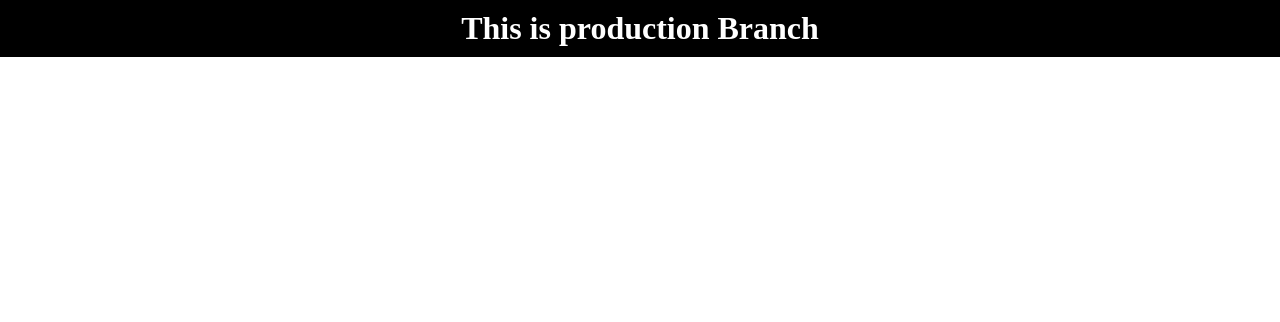
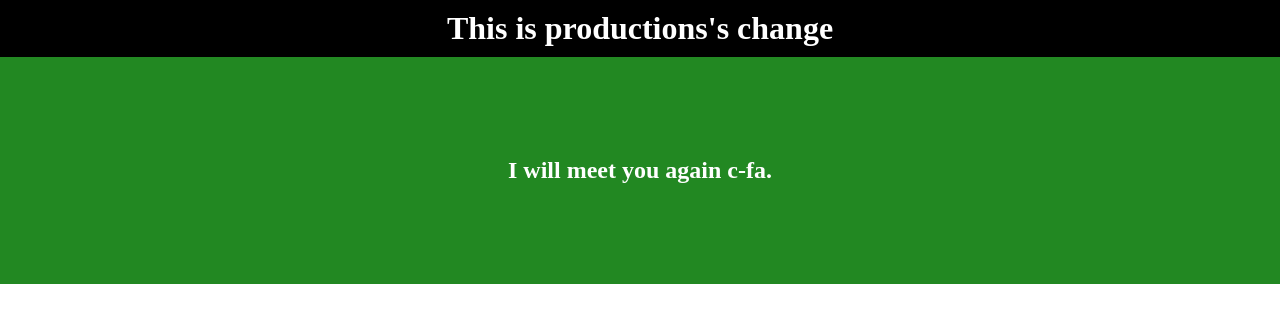
Before and after one commit to neelamharsh/gitLearn-, a plain HTML site: page index.html in a window 1280 px wide. Drawn offline with Linux system fonts and the light colour scheme.

Commit message:
I will meet you again

```diff
--- a/index.html
+++ b/index.html
@@ -12,11 +12,22 @@
             padding: 0px;
             margin: 0px;
         }
+
+        h2
+        {
+            background-color: rgba(1, 118, 1, 0.865);
+            color:white;
+            width: 100%;
+            padding: 100px 0px 100px 0px;
+            text-align: center;
+        }
     </style>
 </head>
 <body>
 
-    <h1 style="background-color:black; color:white; padding:10px"><center>This is production Branch</center></h1>
-
+    <h1 style="background-color:black; color:white; padding:10px"><center>This is productions's change</center></h1>
+    <h2>
+        I will meet you again c-fa.
+    </h2>
 </body>
 </html>
```
